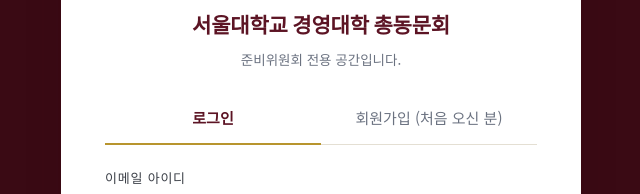
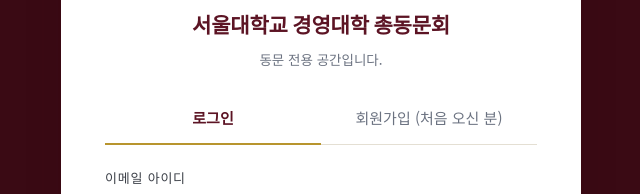
Before and after one commit to DavidRheeTaekyoung/snubusiness, a plain HTML site: page site/public/enter/index.html in a window 1280 px wide. Shown: the part 177-371 px from the top of the page, 319-959 px from the left. Drawn offline with nearby package versions, Linux system fonts and the light colour scheme; no server answers.

Commit message:
enter: the gate now says alumni, not committee only
Co-Authored-By: Claude Opus 5.5 <noreply@anthropic.com>

```diff
--- a/site/public/enter/index.html
+++ b/site/public/enter/index.html
@@ -42,7 +42,7 @@ body{background:var(--navy-900);min-height:100vh;display:grid;place-items:center
 <div class="gate">
   <div class="seal" data-seal></div>
   <h1>서울대학교 경영대학 총동문회</h1>
-  <div class="sub">준비위원회 전용 공간입니다.</div>
+  <div class="sub">동문 전용 공간입니다.</div>
   <div class="tabs"><button type="button" class="on" data-tab="login">로그인</button><button type="button" data-tab="signup">회원가입 (처음 오신 분)</button></div>
 
   <form class="pane on" id="login" autocomplete="on">
```
